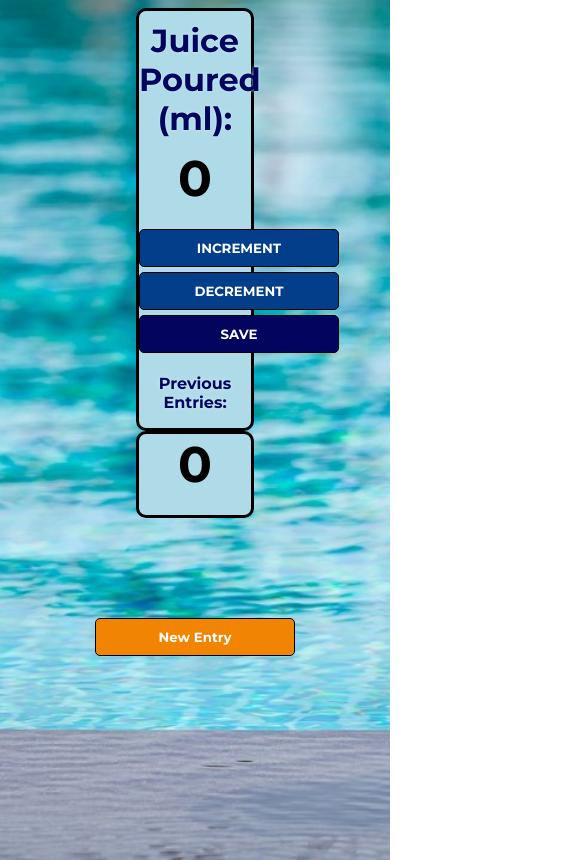
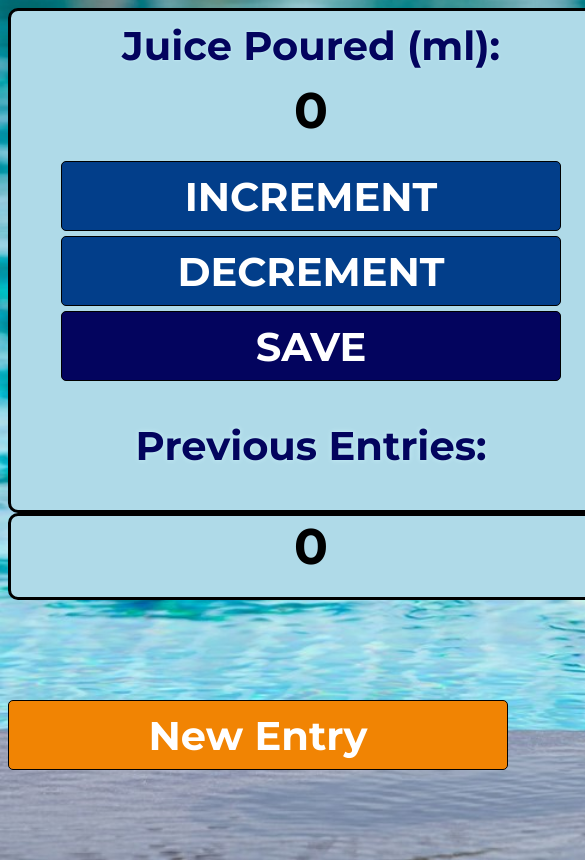
Before and after one commit to borde14/peg-counter, a plain HTML site: page index.html in a window 390 px wide. Shown: the top 860 px of the page, 585 px wide, since content can reach past the window. Drawn offline with Linux system fonts and the light colour scheme.

Commit message:
elements size increase
elements size increase to view big on mobile

```diff
--- a/index.css
+++ b/index.css
@@ -19,6 +19,7 @@ body {
 } */
 
 h1 {
+    font-size: 40px;
     margin-top: 10px;
     margin-bottom: 10px;
     color: #03045E;
@@ -44,8 +45,18 @@ button {
     border: 1px solid black
 }
 
+.hero button {
+    display: block;
+    margin-left: auto;
+    margin-right: auto;
+    width: 500px;
+    height: 70px;
+    font-size: 40px;
+}
+
 #increment-btn {
     background: #023E8A;
+
 }
 
 #decrement-btn {
@@ -56,14 +67,23 @@ button {
     background: #03045E;
 }
 
+#save-el {
+    font-size: 40px;
+}
+
 #new-btn {
     background: #F18403;
     margin-top: 100px;
+    width: 500px;
+    height: 70px;
+    font-size: 40px;
 }
 
 .hero {
     background: #AFDAE8;
-    max-width: 30%;
+    width: 600px;
+    margin-left: auto;
+    margin-right: auto;
     margin: auto;
     border: 3px solid black;
     border-radius: 10px;
```
